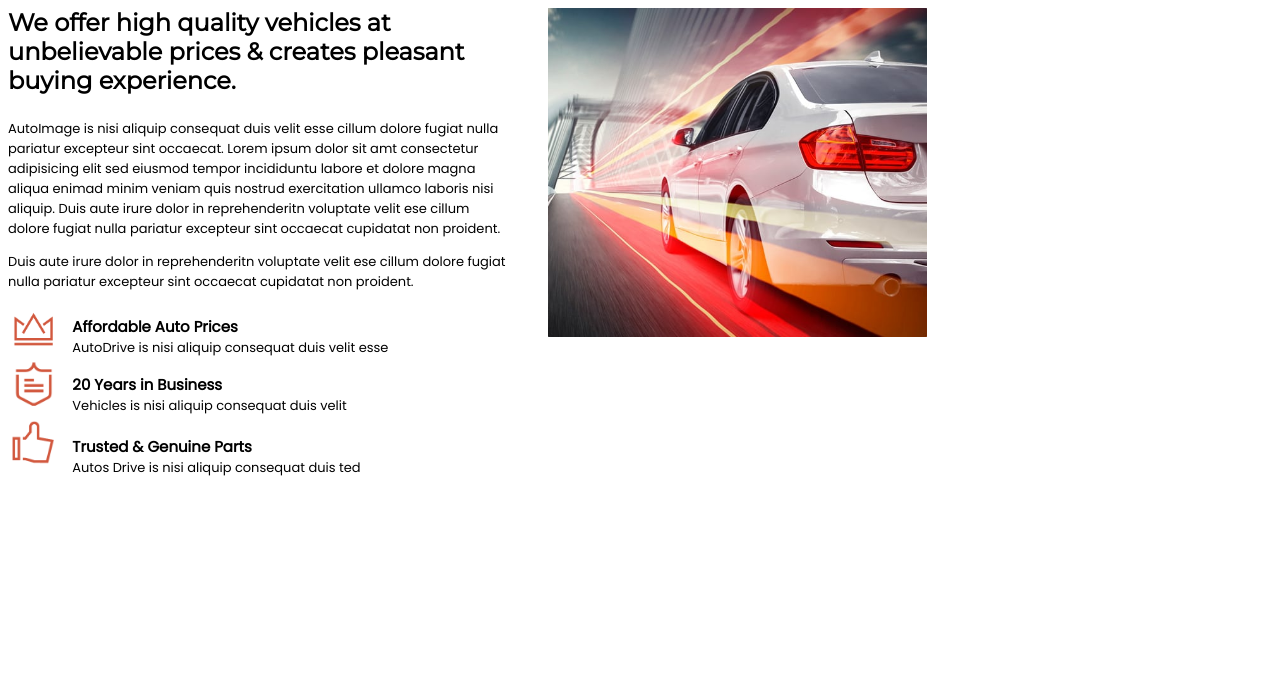
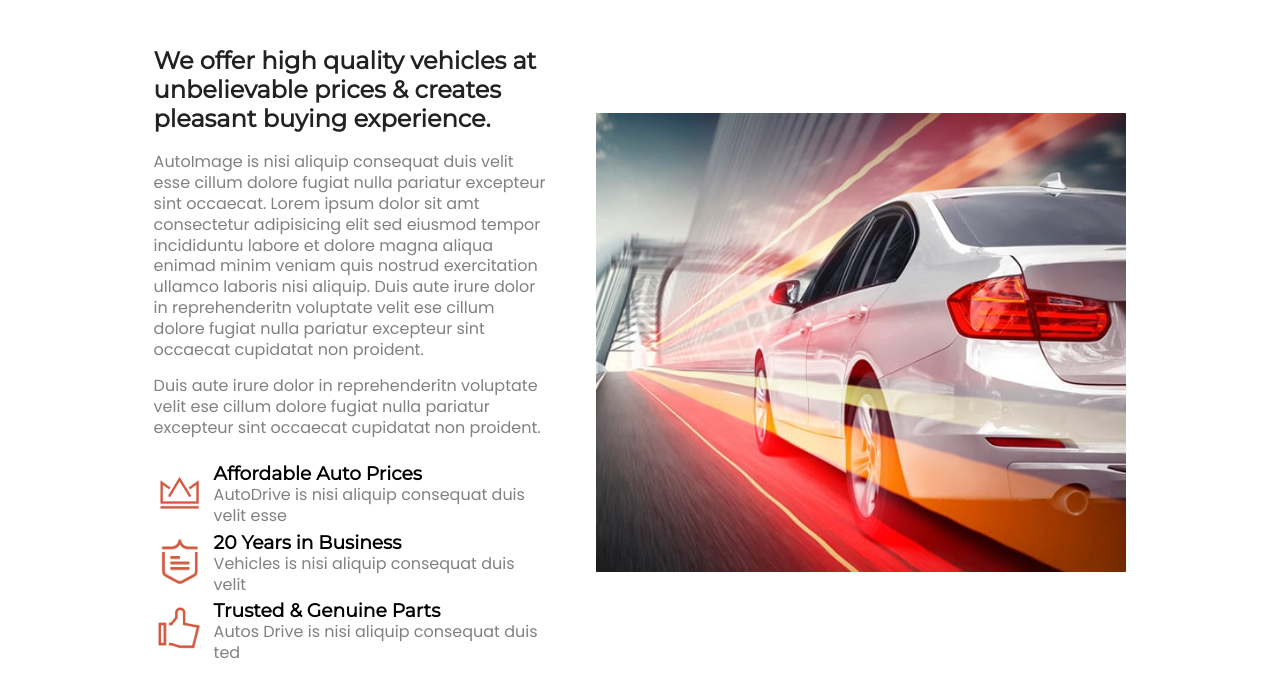
Before and after one commit to VasilDimitroff/SoftUni-HTML-CSS, a plain HTML site: page Exams/Retake 15 December 2020/01. Auto/index.html in a window 1280 px wide. Drawn offline with Linux system fonts and the light colour scheme.

Commit message:
Auto problem completed

```diff
--- a/Exams/Retake 15 December 2020/01. Auto/index.html
+++ b/Exams/Retake 15 December 2020/01. Auto/index.html
@@ -4,42 +4,48 @@
     <meta charset="UTF-8">
     <meta http-equiv="X-UA-Compatible" content="IE=edge">
     <meta name="viewport" content="width=device-width, initial-scale=1.0">
+    <title>Document</title>
     <link rel="stylesheet" href="style.css">
-    <title>Document</title>
 </head>
 <body>
-    <article>
-        <section>
-            <h1>We offer high quality vehicles at unbelievable prices & creates pleasant buying experience.
-            </h1>
-            <p>AutoImage is nisi aliquip consequat duis velit esse cillum dolore fugiat nulla pariatur excepteur sint occaecat. Lorem ipsum dolor sit amt consectetur adipisicing elit sed eiusmod tempor incididuntu labore et dolore magna aliqua enimad minim veniam quis nostrud exercitation ullamco laboris nisi aliquip. Duis aute irure dolor in reprehenderitn voluptate velit ese cillum dolore fugiat nulla pariatur excepteur sint occaecat cupidatat non proident.
-            </p>
-            <p>Duis aute irure dolor in reprehenderitn voluptate velit ese cillum dolore fugiat nulla pariatur excepteur sint occaecat cupidatat non proident.
-
-            </p>
-            <ul>
-                <li><img src="images/icon-1.png" alt="Icon 1">
-                    <div>
-                    <p class="bold">Affordable Auto Prices</p>
-                    <p>AutoDrive is nisi aliquip consequat duis velit esse</p>
+    <main>
+        <section class="info">
+           <h1>We offer high quality vehicles at unbelievable prices & creates pleasant buying experience.</h1>
+           <p>AutoImage is nisi aliquip consequat duis velit esse cillum dolore fugiat nulla pariatur excepteur sint occaecat. Lorem ipsum dolor sit amt consectetur adipisicing elit sed eiusmod tempor incididuntu labore et dolore magna aliqua enimad minim veniam quis nostrud exercitation ullamco laboris nisi aliquip. Duis aute irure dolor in reprehenderitn voluptate velit ese cillum dolore fugiat nulla pariatur excepteur sint occaecat cupidatat non proident.</p>
+        <p>Duis aute irure dolor in reprehenderitn voluptate velit ese cillum dolore fugiat nulla pariatur excepteur sint occaecat cupidatat non proident.</p>
+             <section class="benefits">
+            <article class="single-benefit">
+                <div class="icon">
+                    <img src="/images/icon-1.png" alt="icon 1">
                 </div>
-                </li>
-                <li><img src="images/icon-2.png" alt="Icon 2">
-                    <div>
-                    <p class="bold">20 Years in Business</p>
-                    <p>Vehicles is nisi aliquip consequat duis velit</p>
+                <div class="benefit-info">
+                    <h3 class="benefit-title">Affordable Auto Prices</h3>
+                    <p class="benefit-description">AutoDrive is nisi aliquip consequat duis velit esse</p>
                 </div>
-                </li>
-                <li><img src="images/icon-3.png" alt="Icon 3">
-                    <div>
-                        <p class="bold">Trusted & Genuine Parts</p>
-                        <p>Autos Drive is nisi aliquip consequat duis ted</p>
-                    </div>
-                </li>
-            </ul>
-
+            </article>
+            <article class="single-benefit">
+                <div class="icon">
+                    <img src="/images/icon-2.png" alt="icon 2">
+                </div>
+                <div class="benefit-info">
+                    <h3 class="benefit-title">20 Years in Business</h3>
+                    <p class="benefit-description">Vehicles is nisi aliquip consequat duis velit</p>
+                </div>
+            </article>
+            <article class="single-benefit">
+                <div class="icon">
+                    <img src="/images/icon-3.png" alt="icon 3">
+                </div>
+                <div class="benefit-info">
+                    <h3 class="benefit-title">Trusted & Genuine Parts</h3>
+                    <p class="benefit-description">Autos Drive is nisi aliquip consequat duis ted</p>
+                </div>
+            </article>
         </section>
-        <img class="image" src="images/g01.jpg" alt="Main Image">
-    </article>
+     </section>
+        <section class="image">
+            <img src="images/g01.jpg" alt="Car">
+        </section>
+    </main>
 </body>
 </html>
--- a/Exams/Retake 15 December 2020/01. Auto/style.css
+++ b/Exams/Retake 15 December 2020/01. Auto/style.css
@@ -1,70 +1,69 @@
-@import url('https://fonts.googleapis.com/css2?family=Montserrat&family=Poppins&display=swap');
+@import url('https://fonts.googleapis.com/css2?family=Montserrat:wght@300;400&family=Poppins&display=swap');
 
-html {
-    font-family: Poppins, sans-serif;
+body {
+    margin: 0;
 }
 
-body {
+*,
+*::after,
+*::before {
     box-sizing: border-box;
 }
 
-article {
-    max-width: 1600px;
-    margin: 0px auto;
+h1, h2, h3, h4, h5, h6 {
+    font-family: 'Montserrat', sans-serif;
 }
 
-*, *::after, *::before{
-    box-sizing: inherit;
+p {
+    font-family: 'Poppins', sans-serif;
+    color: #818181;
+    line-height: 1.3;
 }
 
-h1 {
-    font-family: Montserrat, sans-serif;
-    font-size: 24px;
+main {
+    display: flex;
+    align-items: center;
+    justify-content: center;
+    margin: 2% 12%;
+}
+
+h1{
+    color: #222222;
+}
+.info {
+    margin-right: 50px;
+}
+
+.benefits {
+    margin-top: 20px;
+}
+
+.single-benefit {
+    display: flex;
+    align-items: center;
+}
+
+.benefit-title, .benefit-description {
+    margin-bottom: 0px;
+}
+
+.icon img {
+    max-width: 50px;
+    margin-top: 5px;
+}
+
+.benefit-info {
+    display: flex;
+    flex-direction: column;
+    justify-content: center;
+    margin-left: 10px;
+    margin-top: -15px;
+}
+
+.benefit-description {
     margin-top: 0px;
 }
 
-p {
-    font-size: 13px;
+.image img {
+    max-width: 530px;
 }
-
-section, .image {
-    display: inline-block;
-    vertical-align: top;
-}
-
-section {
-    width: 40%;
-}
-
-.image {
-    margin-left: 30px;
-    width: 30%;
-}
-
-ul img, ul li div {
-    display: inline-block;
-}
-
-ul li {
-    list-style: none;
-}
-
-ul img {
-    width: 50px;
-}
-
-ul {
- padding-left: 0px;
-}
-
-.bold {
-   font-size: 15px;
-   font-weight: bold;
-}
-
-div p{
-   margin-left: 10px;
-   margin-top: 0px;
-   margin-bottom: 0px;
-
-}
```
Also changed, not shown: 3 other files.
